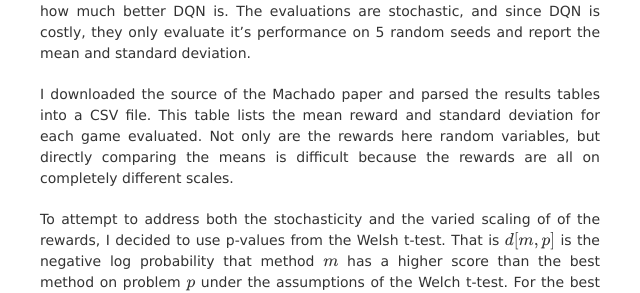
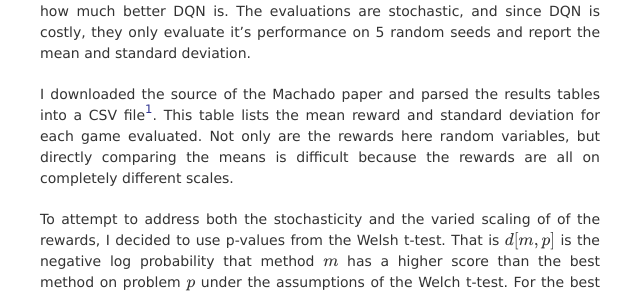
Before and after one commit to benjamin-recht/benjamin-recht.github.io, a Jekyll site: the page built from _posts/2018-03-26-performance-profiles.md, in a window 1280 px wide and 900 px high, scrolled down 1636 px. Shown: the part 174-467 px from the top of the window, without its empty margins (320-960 px from the left). Built offline with Jekyll 4.4.1, drawn with Linux system fonts in a browser that asks for light colours; nearby versions of some CDN libraries; formulas are drawn with MathJax 3; comment, search, counter and statistics services are not loaded; some of the changed text lies outside the part shown.

Commit message:
footnote

```diff
--- a/_posts/2018-03-26-performance-profiles.md
+++ b/_posts/2018-03-26-performance-profiles.md
@@ -33,7 +33,7 @@
 
 Nonetheless, the authors concede that “Despite this high sample complexity, DQN and DQN-like approaches remain the best performing methods overall when compared to simple, hand-coded representations.” But it’s hard to tell how much better DQN is. The evaluations are stochastic, and since DQN is costly, they only evaluate it’s performance on 5 random seeds and report the mean and standard deviation.
 
-I downloaded the source of the Machado paper and parsed the results tables into a CSV file. This table lists the mean reward and standard deviation for each game evaluated. Not only are the rewards here random variables, but directly comparing the means is difficult because the rewards are all on completely different scales.
+I downloaded the source of the Machado paper and parsed the results tables into a CSV file[^1]. This table lists the mean reward and standard deviation for each game evaluated. Not only are the rewards here random variables, but directly comparing the means is difficult because the rewards are all on completely different scales.
 
 To attempt to address both the stochasticity and the varied scaling of of the rewards, I decided to use p-values from the Welsh t-test. That is $d[m,p]$ is the negative log probability that method $m$ has a higher score than the best method on problem $p$ under the assumptions of the Welch t-test.  For the best performing method, I assign $d[m,p]=0$.
 
@@ -56,3 +56,5 @@
 [Miles Brundage](https://twitter.com/Miles_Brundage/status/977512294824341504) suggests that there are far better baselines now (from the DeepMind folks). I’d like to make the modest suggestion that someone at DeepMind adopt the Machado et al. evaluation protocol for these new, more sophisticated methods, and then report means and standard deviations on all of the games. Even better, why not report the actual values over the runs so we could use non-parametric test statistics? Or even better, why not release the code? I’d be happy to make a performance profile again so we can see how much we’re improving.
 
 If you are interested in changing the performance metric or running performance profiles on your own data, here’s a [Jupyter notebook](https://nbviewer.jupyter.org/url/argmin.net/code/atari_performance_profiles.ipynb). that lets you recreate the above plots.
+
+[^1]: There was no data for Blob-PROST on Journey Escape with 200M samples, so I used the values listed for 100M samples.
```
